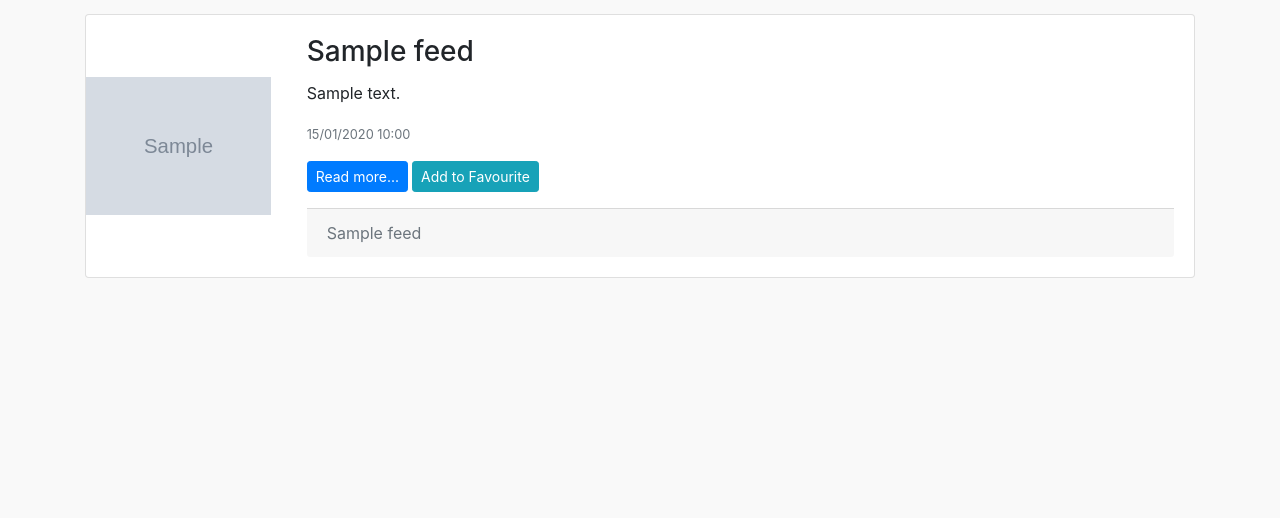
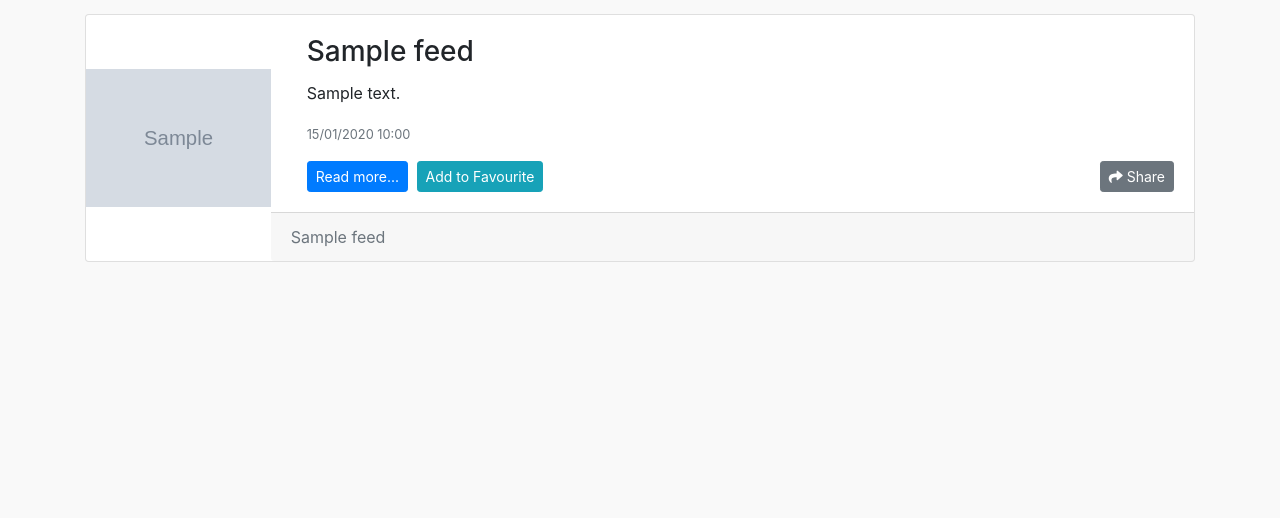
Before and after one commit to mofm/feeder, a Django app: a page that uses templates/base.html in a window 1280 px wide. Shown: the part 56-574 px from the top of the page. Run offline with Django 4.2, Linux system fonts and the light colour scheme; a user stored in the database is signed in; tables that the repository leaves empty hold one stand-in row (values such as "Sample post"); grey boxes marked "Sample" are stand-in pictures; parts of the project's set-up code (start-up, migrations or seed data) failed here and were passed over; some libraries are stand-ins or nearby versions.

Commit message:
featured share button:   - new js/main.js and shareFeed function   - new button in _items/feed.html   - new main.js and font src in base.html

```diff
--- /dev/null
+++ b/static/js/main.js
@@ -0,0 +1,25 @@
+// Define the shareFeed function
+function shareFeed(url) {
+    if (navigator.share) {
+        navigator.share({
+            title: 'Check out this feed!',
+            url: url
+        }).then(() => {
+            console.log('Thanks for sharing!');
+        }).catch(console.error);
+    } else {
+        // Fallback for browsers that do not support the Web Share API
+        prompt('Copy this link to share:', url);
+    }
+}
+
+// Attach event listeners to share buttons
+document.addEventListener('DOMContentLoaded', function() {
+    const shareButtons = document.querySelectorAll('.share-button');
+    shareButtons.forEach(button => {
+        button.addEventListener('click', function() {
+            const url = this.getAttribute('data-url');
+            shareFeed(url);
+        });
+    });
+});
--- a/templates/_items/feed.html
+++ b/templates/_items/feed.html
@@ -1,4 +1,5 @@
-<section class="card mb-3">
+<div class="card-deck mb-3">
+    <div class="card">
         <div class="row no-gutters">
             <div class="col-md-2 my-auto">
                 <img
@@ -11,25 +12,27 @@
                 <div class="card-body ml-3">
                     <h3 class="card-title">{{ feed.title }}</h3>
                     <p class="card-text">{{ feed.description }}</p>
-                <p class="card-text"><small
-                        class="text-muted">{{ feed.pub_date | date:"d/m/Y G:i" }}</small></p>
-                <p>
+                    <p class="card-text"><small class="text-muted">{{ feed.pub_date | date:"d/m/Y G:i" }}</small></p>
+                    <div class="d-flex justify-content-between">
+                        <div>
                             <a href="{{ feed.link }}" target="_blank">
-                        <button class="btn btn-primary btn-sm float-left mr-1">Read more...</button>
+                                <button class="btn btn-primary btn-sm mr-1">Read more...</button>
                             </a>
-                </p>
-                <form method='POST' action="{% url 'favops' %}">
+                            <form method='POST' action="{% url 'favops' %}" class="d-inline">
                                 {% csrf_token %}
                                 <input name="pk" id="pk" type="hidden" value={{ feed.pk }}>
-                    <button type="submit" name="addfavorite" class="btn btn-info btn-sm">Add to
-                        Favourite
+                                <button type="submit" name="addfavorite" class="btn btn-info btn-sm">Add to Favourite</button>
+                            </form>
+                        </div>
+                        <button class="btn btn-secondary btn-sm share-button" data-url="{{ feed.link }}">
+                            <i class="fas fa-share"></i> Share
                         </button>
-                </form>
-                <p></p>
+                    </div>
+                </div>
                 <div class="card-footer text-muted">
                     <a href="{% url 'channel' feed.channel_name %}" class="text-muted">{{ feed.channel_name }}</a>
                 </div>
             </div>
         </div>
     </div>
-</section>
+</div>
--- a/templates/base.html
+++ b/templates/base.html
@@ -12,6 +12,8 @@
             crossorigin="anonymous"
     />
     <link rel="stylesheet" href="{% static 'main.css' %}"/>
+    <link rel="stylesheet" href="https://cdnjs.cloudflare.com/ajax/libs/font-awesome/5.15.4/css/all.min.css"/>
+    <script src="{% static 'js/main.js' %}"></script>
 </head>
 <body class="d-flex flex-column">
 
```
Lines whose indentation alone changed are shown as unchanged.
